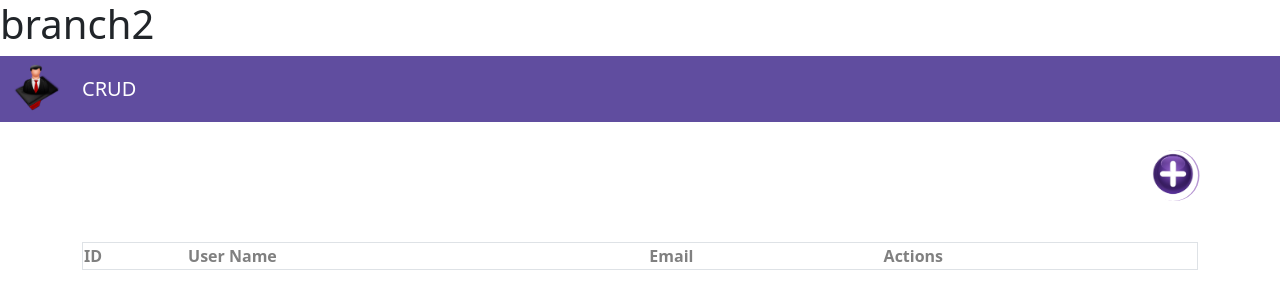
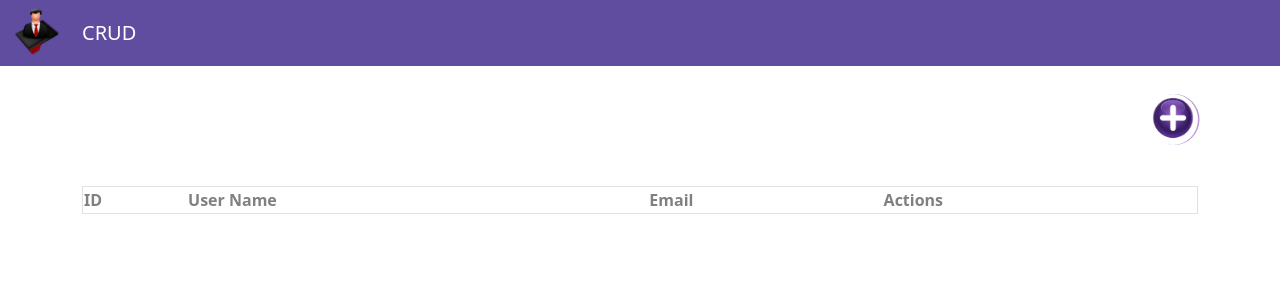
Before and after one commit to nidhisahu0902/AngularFramework2022, an Angular app: page / in a window 1280 px wide. Shown: the top 308 px of the page. Built offline with nearby package versions, Linux system fonts and the light colour scheme.

Commit message:
my commit

```diff
--- a/src/app/add/add.component.html
+++ b/src/app/add/add.component.html
@@ -1,4 +1,4 @@
-<h1>branch2</h1>
+
 
 <!---------navbar------------------->
 <nav class="navbar navbar-expand-lg text-white" style="background-color: rgb(96,77,159);">
```
